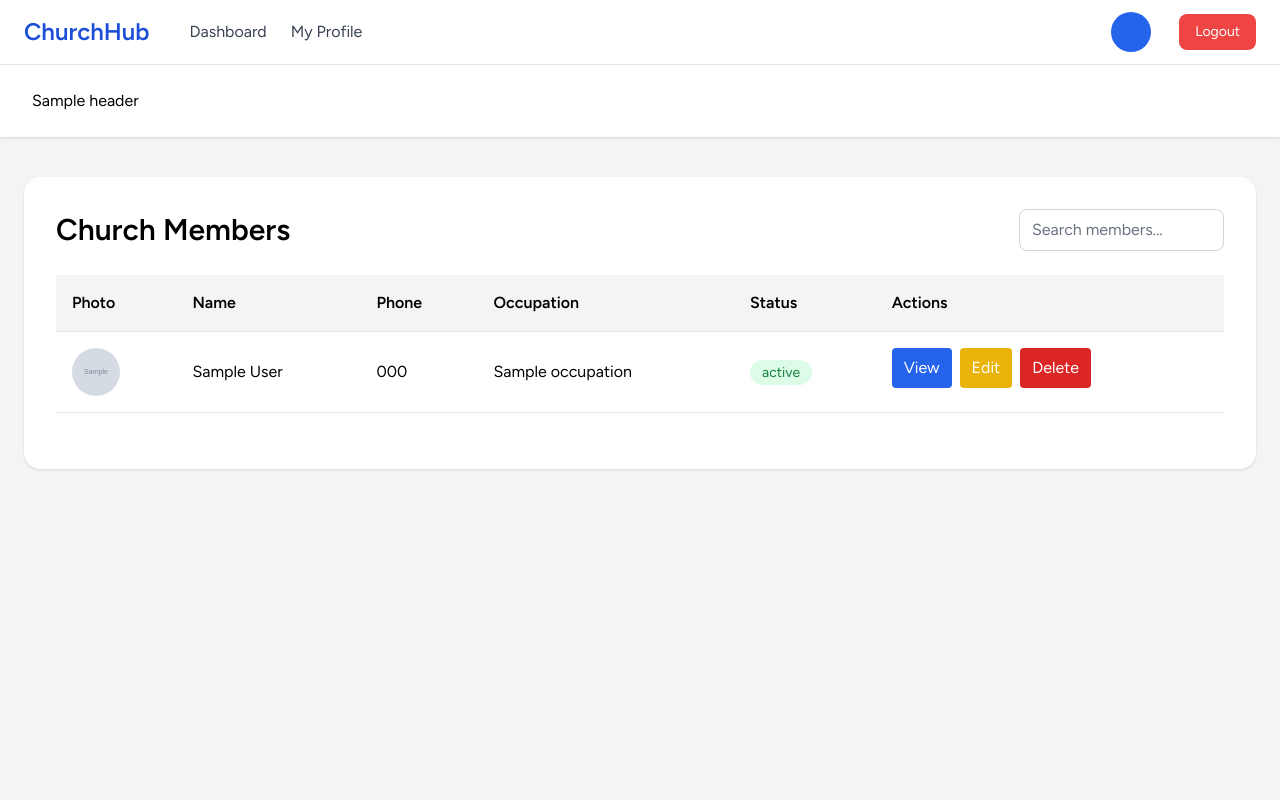
After one commit to Adexbafo/Church-hub, a Laravel app: template resources/views/admin/members/index.blade.php in a window 1280 px wide. The commit adds this page. Run offline with Laravel 12, Linux system fonts and the light colour scheme; the template is opened without the code that fills it: most values are stand-ins (such as "Sample title", 1, 10 or a date in 2020); grey boxes marked "Sample" are stand-in pictures; data that the repository does not hold is empty; style sheets or scripts are compiled from the project's sources.

Commit message:
Implemented church member management system

```diff
--- /dev/null
+++ b/resources/views/admin/members/index.blade.php
@@ -0,0 +1,143 @@
+<x-app-layout>
+
+    <div class="py-10">
+        <div class="max-w-7xl mx-auto px-6">
+
+            <div class="bg-white rounded-2xl shadow p-8">
+
+                <div class="flex justify-between items-center mb-6">
+
+                    <h1 class="text-3xl font-bold">
+                        Church Members
+                    </h1>
+
+                    <form method="GET">
+
+                        <input type="text"
+                               name="search"
+                               placeholder="Search members..."
+                               value="{{ request('search') }}"
+                               class="rounded-lg border-gray-300">
+
+                    </form>
+
+                </div>
+
+                @if(session('success'))
+                    <div class="mb-4 bg-green-500 text-white px-4 py-3 rounded">
+                        {{ session('success') }}
+                    </div>
+                @endif
+
+                <div class="overflow-x-auto">
+
+                    <table class="w-full">
+
+                        <thead>
+
+                            <tr class="bg-gray-100 border-b">
+
+                                <th class="p-4 text-left">Photo</th>
+                                <th class="p-4 text-left">Name</th>
+                                <th class="p-4 text-left">Phone</th>
+                                <th class="p-4 text-left">Occupation</th>
+                                <th class="p-4 text-left">Status</th>
+                                <th class="p-4 text-left">Actions</th>
+
+                            </tr>
+
+                        </thead>
+
+                        <tbody>
+
+                            @foreach($members as $member)
+
+                                <tr class="border-b">
+
+                                    <td class="p-4">
+
+                                        @if($member->profile_picture)
+
+                                            <img src="{{ asset('storage/' . $member->profile_picture) }}"
+                                                 class="w-12 h-12 rounded-full object-cover">
+
+                                        @else
+
+                                            <div class="w-12 h-12 rounded-full bg-blue-600 text-white flex items-center justify-center">
+                                                {{ strtoupper(substr($member->full_name, 0, 1)) }}
+                                            </div>
+
+                                        @endif
+
+                                    </td>
+
+                                    <td class="p-4">
+                                        {{ $member->full_name }}
+                                    </td>
+
+                                    <td class="p-4">
+                                        {{ $member->phone }}
+                                    </td>
+
+                                    <td class="p-4">
+                                        {{ $member->occupation }}
+                                    </td>
+
+                                    <td class="p-4">
+
+                                        <span class="px-3 py-1 rounded-full text-sm bg-green-100 text-green-700">
+                                            {{ $member->membership_status }}
+                                        </span>
+
+                                    </td>
+
+                                    <td class="p-4 flex gap-2">
+
+                                        <a href="{{ route('admin.members.show', $member) }}"
+                                           class="bg-blue-600 text-white px-3 py-2 rounded">
+                                            View
+                                        </a>
+
+                                        <a href="{{ route('admin.members.edit', $member) }}"
+                                           class="bg-yellow-500 text-white px-3 py-2 rounded">
+                                            Edit
+                                        </a>
+
+                                        <form method="POST"
+                                              action="{{ route('admin.members.destroy', $member) }}">
+
+                                            @csrf
+                                            @method('DELETE')
+
+                                            <button type="submit"
+                                                    class="bg-red-600 text-white px-3 py-2 rounded"
+                                                    onclick="return confirm('Delete member?')">
+
+                                                Delete
+
+                                            </button>
+
+                                        </form>
+
+                                    </td>
+
+                                </tr>
+
+                            @endforeach
+
+                        </tbody>
+
+                    </table>
+
+                </div>
+
+                <div class="mt-6">
+                    {{ $members->links() }}
+                </div>
+
+            </div>
+
+        </div>
+    </div>
+
+</x-app-layout>
--- a/routes/web.php
+++ b/routes/web.php
@@ -15,6 +15,9 @@ Route::middleware(['auth', 'admin'])
 
         Route::get('/dashboard', [AdminDashboardController::class, 'index'])
             ->name('admin.dashboard');
+
+        Route::resource('members', \App\Http\Controllers\Admin\MemberManagementController::class)
+    ->names('admin.members');
 
     });
 
```
Also changed, not shown: app/Http/Controllers/Admin/MemberManagementController.php (added, +60 -0 lines), resources/views/admin/dashboard.blade.php (+10 -0 lines), resources/views/admin/members/edit.blade.php (added, +89 -0 lines), resources/views/admin/members/show.blade.php (added, +53 -0 lines).
